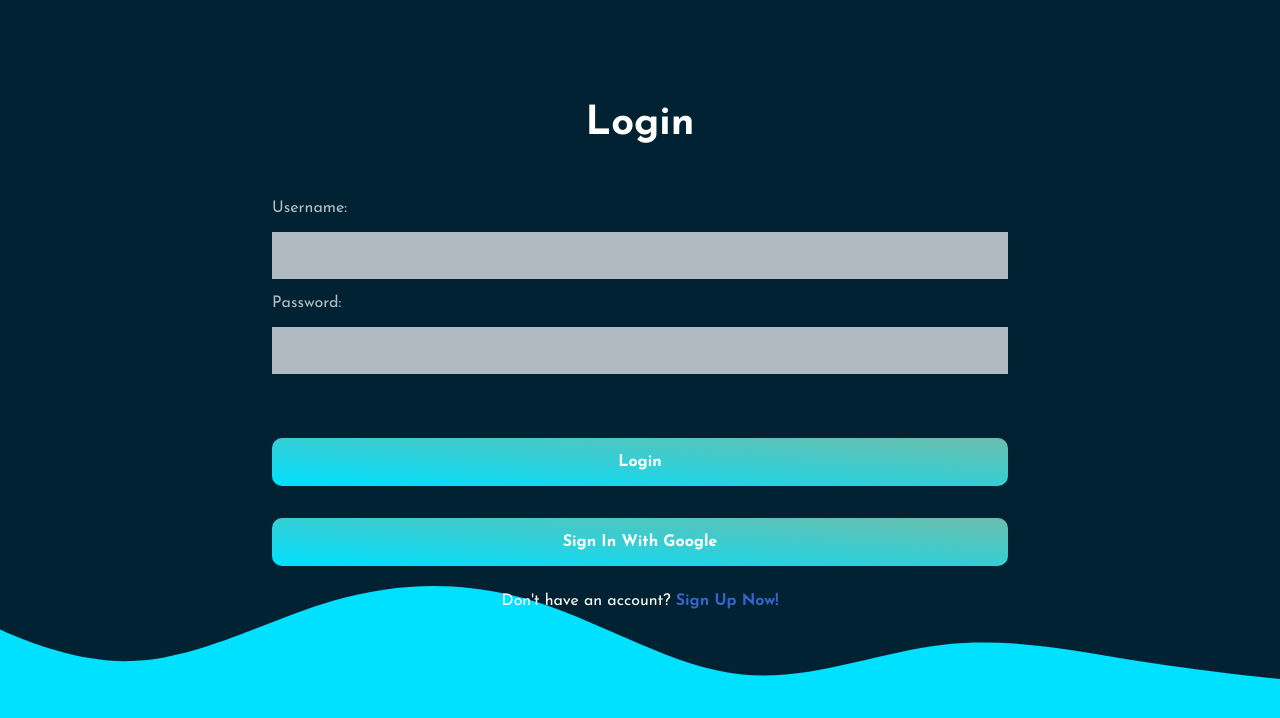
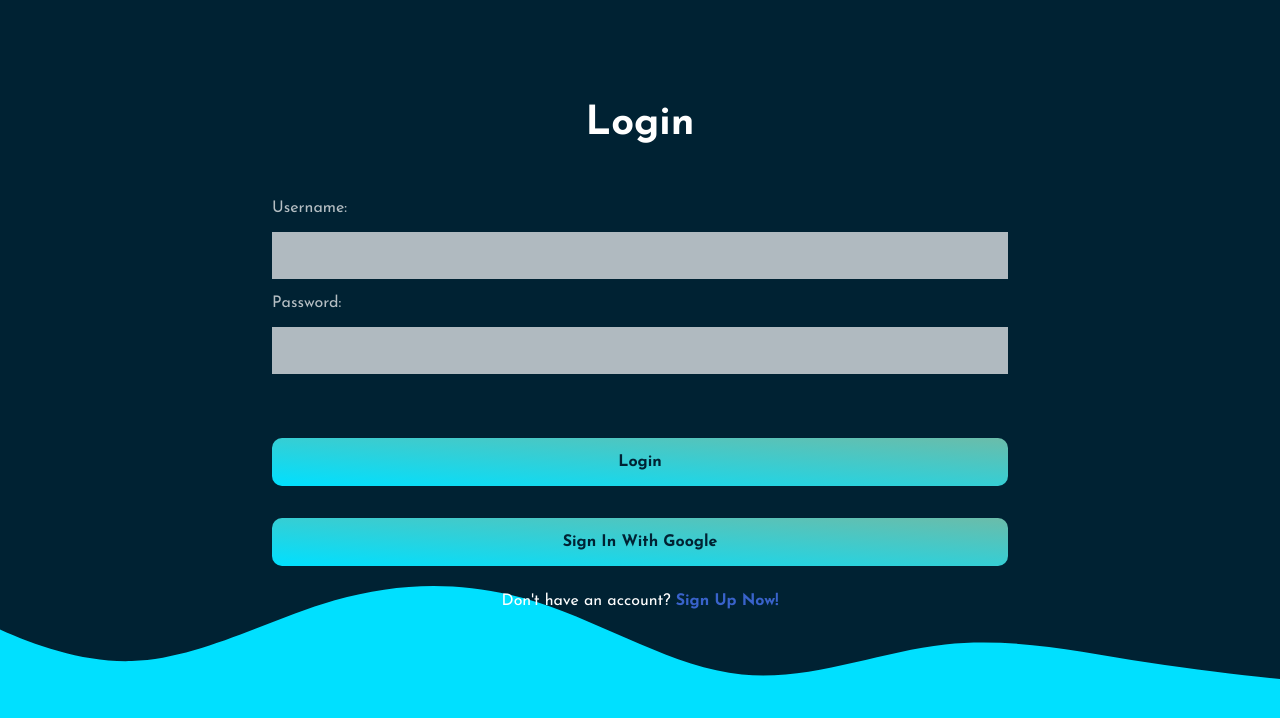
Before and after one commit to esmaelmoh/blog-mern-frontend, a React (Create React App) app: page / in a window 1280 px wide. Shown: the top 718 px of the page. Built offline with nearby package versions, Linux system fonts and the light colour scheme.

Commit message:
regular commit85

```diff
--- a/src/newjs.css
+++ b/src/newjs.css
@@ -68,7 +68,7 @@
     border: none;
     font-weight: bolder;
     font-size: 1rem;
-    color: white;
+    color: #002233;
     background: linear-gradient(to right top , #00e0ff,rgba(153, 255, 221, 0.699));
     border-radius: 10px;
     font-family: 'newfont';
```
Also changed, not shown: 1 other file (tests, documents, lock files or other folders).
